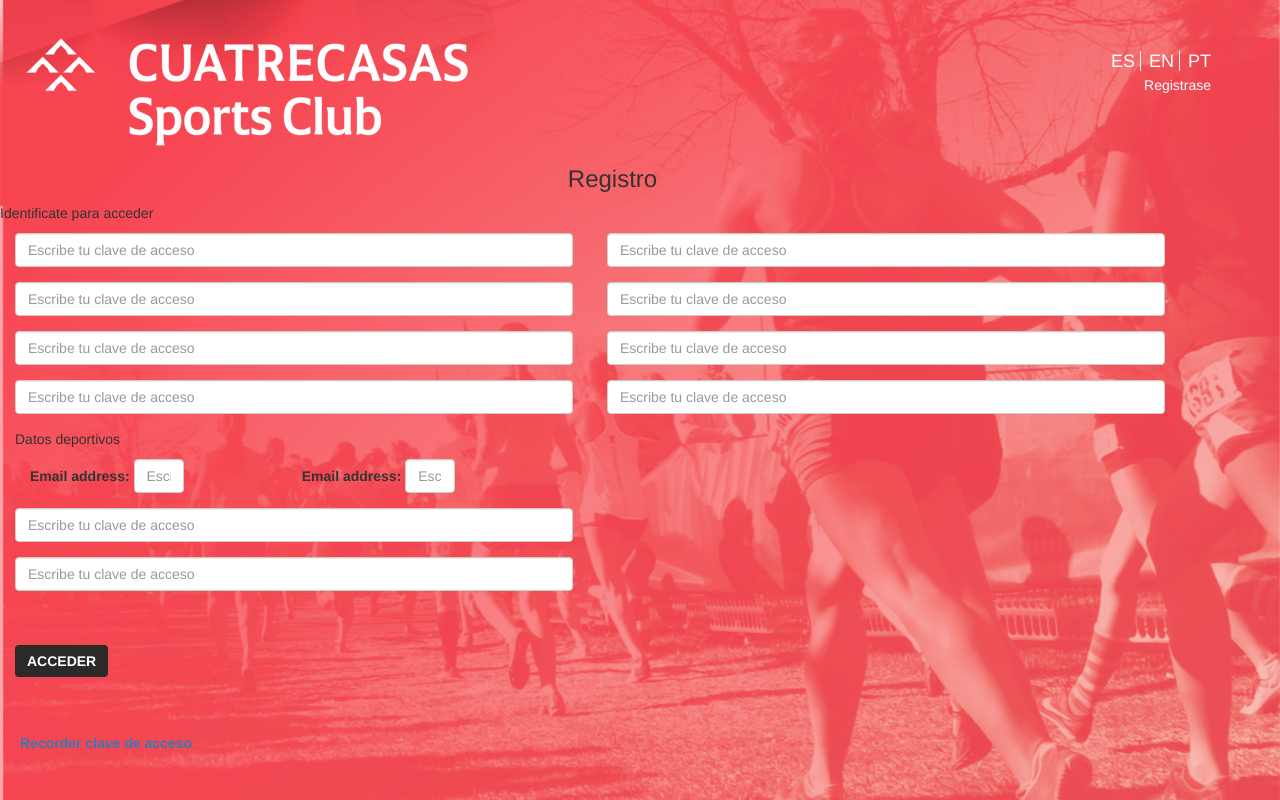
After one commit to eteks/trecasa, a Django app: page /register/ in a window 1280 px wide. The commit adds this page. Run offline with Django 3.2, Linux system fonts and the light colour scheme; some libraries are stand-ins or nearby versions.

Commit message:
register page created

```diff
--- a/cuatrecasas/master/templates/index.html
+++ b/cuatrecasas/master/templates/index.html
@@ -37,10 +37,10 @@
                  <form class="entry_form" action="">
                    <h3 class="text-center">Identificate para acceder</h3>
                     <div class="form-group">
-                      <input type="email"  class="form-control" id="formGroupExampleInput" placeholder="Email">
+                      <input type="email"  class="form-control" id="formGroupExampleInput" placeholder="Escribe tu clave de acceso">
                     </div>
                     <div class="form-group">
-                      <input type="email"  class="form-control" id="formGroupExampleInput" placeholder="Email">
+                      <input type="email"  class="form-control" id="formGroupExampleInput" placeholder="Escribe tu clave de acceso">
                     </div>
                     <button type="submit" class="btn login_button center_block"><strong>ACCEDER</strong></button>
                     <a  href="#" class="log_link"><strong>Recorder clave de acceso</strong></a>
--- /dev/null
+++ b/cuatrecasas/master/templates/register.html
@@ -0,0 +1,105 @@
+<!DOCTYPE html>
+<html>
+    <head>
+        <meta charset="utf-8">
+        <meta name="viewport" content="width=device-width, initial-scale=1.0">
+        <meta http-equiv="X-UA-Compatible" content="IE=edge">
+
+        <title>Cuatrecasas</title>
+
+        <!-- Bootstrap CSS CDN -->
+        <link rel="stylesheet" href="https://maxcdn.bootstrapcdn.com/bootstrap/3.3.7/css/bootstrap.min.css">
+        <!-- Our Custom CSS -->
+        <link rel="stylesheet" href="../static/css/style.css">
+        <!-- Scrollbar Custom CSS -->
+        <link rel="stylesheet" href="https://cdnjs.cloudflare.com/ajax/libs/malihu-custom-scrollbar-plugin/3.1.5/jquery.mCustomScrollbar.min.css">
+
+    </head>
+    <body>
+        <div class="bgimage">
+            <!-- <img src="../static/img/bg_image.png"> -->
+            <div class="content-holder">
+                <div class="log_header">
+                    <img src="../static/img/main_logo.png">
+                    <div class="nav_bar_right">
+                        <ul >
+                            <li><a href="#">ES</a></li>
+                            <li><a href="#">EN</a></li>
+                            <li class=""><a href="#">PT</a></li>
+                        </ul>
+                        <a class="nav_bar_right">Registrase</a>
+                    </div>
+                </div>
+                <div class="">
+                     <form class="content_container" action="">
+                       <h3 class="text-center">Registro</h3>
+                       <div>
+                       <p class="">Identificate para acceder</p>
+                       <div>
+                       <div class="">
+                            <div class="half_content">
+                                <div class="form-group">
+                                  <input type="email"  class="form-control" id="formGroupExampleInput" placeholder="Escribe tu clave de acceso">
+                                </div>
+                                <div class="form-group">
+                                  <input type="email"  class="form-control" id="formGroupExampleInput" placeholder="Escribe tu clave de acceso">
+                                </div>
+                                <div class="form-group">
+                                  <input type="email"  class="form-control" id="formGroupExampleInput" placeholder="Escribe tu clave de acceso">
+                                </div>
+                                <div class="form-group">
+                                  <input type="email"  class="form-control" id="formGroupExampleInput" placeholder="Escribe tu clave de acceso">
+                                </div>
+                                <div>
+                                    <p>Datos deportivos</p>
+                                </div>
+                                <div class="half_content">
+                                    <div class="form-group tiny_input">
+                                        <label for="email">Email address:</label>
+                                        <input type="email"  class="form-control" id="formGroupExampleInput" placeholder="Escribe tu clave de acceso">
+                                    </div>
+                                </div>
+                                <div class="half_content">
+                                    <div class="form-group tiny_input">
+                                        <label for="email">Email address:</label>
+                                        <input type="email"  class="form-control" id="formGroupExampleInput" placeholder="Escribe tu clave de acceso">
+                                    </div>
+                                </div>
+                                <div class="form-group">
+                                  <input type="email"  class="form-control" id="formGroupExampleInput" placeholder="Escribe tu clave de acceso">
+                                </div>
+                                <div class="form-group">
+                                  <input type="email"  class="form-control" id="formGroupExampleInput" placeholder="Escribe tu clave de acceso">
+                                </div>
+                                <button type="submit" class="btn login_button center_block"><strong>ACCEDER</strong></button>
+                                <a  href="#" class="log_link"><strong>Recorder clave de acceso</strong></a>
+                            </div> <!-- half_content ends -->
+                            <div class="half_content">
+                                <div class="form-group">
+                                  <input type="email"  class="form-control" id="formGroupExampleInput" placeholder="Escribe tu clave de acceso">
+                                </div>
+                                <div class="form-group">
+                                  <input type="email"  class="form-control" id="formGroupExampleInput" placeholder="Escribe tu clave de acceso">
+                                </div>
+                                <div class="form-group">
+                                  <input type="email"  class="form-control" id="formGroupExampleInput" placeholder="Escribe tu clave de acceso">
+                                </div>
+                                <div class="form-group">
+                                  <input type="email"  class="form-control" id="formGroupExampleInput" placeholder="Escribe tu clave de acceso">
+                                </div>
+                            </div> <!-- half_content ends -->
+                        </div> <!--  -->
+                      </form>
+                </div>
+            </div> <!-- content holder ends -->
+
+        </div>
+
+        <!-- jQuery CDN -->
+        <script src="https://code.jquery.com/jquery-1.12.0.min.js"></script>
+        <!-- Bootstrap Js CDN -->
+        <script src="https://maxcdn.bootstrapcdn.com/bootstrap/3.3.7/js/bootstrap.min.js"></script>
+        <!-- jQuery Custom Scroller CDN -->
+        <script src="https://cdnjs.cloudflare.com/ajax/libs/malihu-custom-scrollbar-plugin/3.1.5/jquery.mCustomScrollbar.concat.min.js"></script>
+    </body>
+</html>
--- a/cuatrecasas/master/urls.py
+++ b/cuatrecasas/master/urls.py
@@ -4,5 +4,6 @@
 
 urlpatterns = [
     url(r'^$', views.Index_pageview.as_view(), name='index'),
+    url(r'^register/$', views.Register_pageview.as_view(), name='register'),
 
     ]
--- a/cuatrecasas/master/views.py
+++ b/cuatrecasas/master/views.py
@@ -5,3 +5,5 @@
 # Create your views here.
 class Index_pageview(TemplateView):
     template_name = "index.html"
+class Register_pageview(TemplateView):
+	template_name = "register.html"
--- a/cuatrecasas/static/css/style.css
+++ b/cuatrecasas/static/css/style.css
@@ -69,6 +69,7 @@
 }
 .center_block {
   float:none;
+  margin: 7% 0 5% 0;
 }
 .log_link
 {
@@ -79,3 +80,29 @@
 {
     color: #2b2a29;
 }
+/*Register*/
+.half_content
+{
+    width: 48%;
+    display: inline-block;
+    vertical-align: top;
+    padding: 0px 15px;
+}
+.content_container
+{
+    max-width: 1225px;
+    /*padding: 8%;*/
+}
+.tiny_input input
+{
+    max-width: 50px;
+    display: inline-block;
+}
+@media (max-width: 768px)
+{
+
+   .form_slider
+   {
+    top: 70%;
+   }
+}
```
